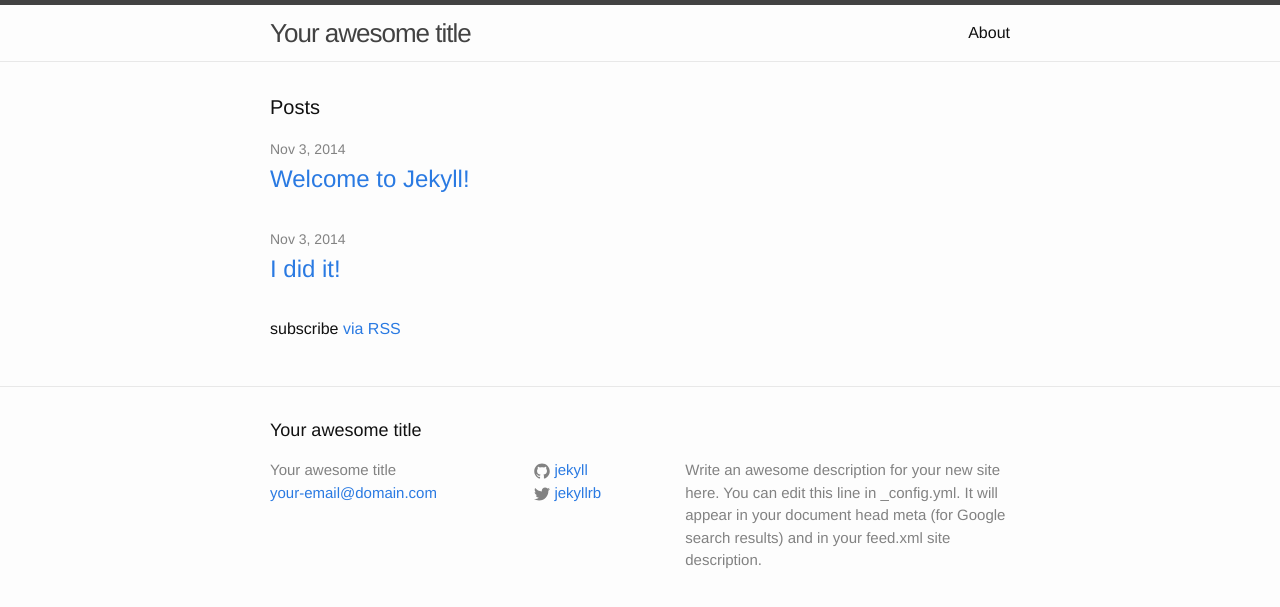
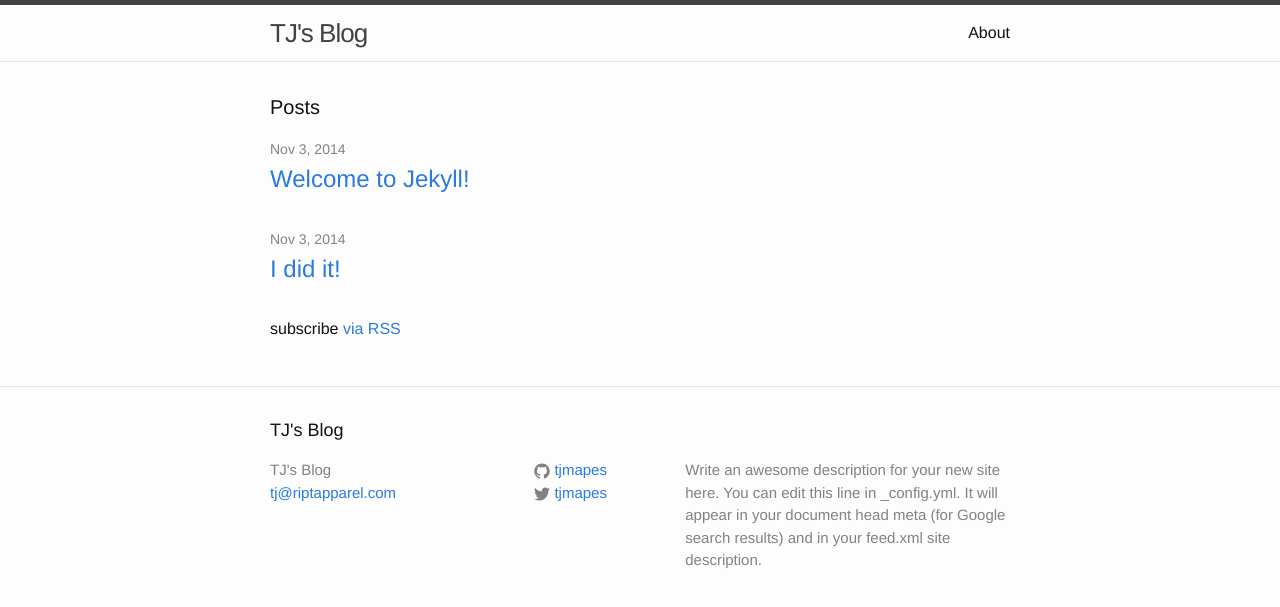
Before and after one commit to tjmapes/tjmapes.github.io, a Jekyll site: the page built from blog/index.html, in a window 1280 px wide. Shown: the top 607 px of the page. Built offline with Jekyll 4.4.1, drawn with Linux system fonts in a browser that asks for light colours.

Commit message:
edits config file, reverts main.scss

```diff
--- a/blog/_config.yml
+++ b/blog/_config.yml
@@ -1,14 +1,14 @@
 # Site settings
-title: Your awesome title
-email: your-email@domain.com
+title: TJ's Blog
+email: tj@riptapparel.com
 description: > # this means to ignore newlines until "baseurl:"
   Write an awesome description for your new site here. You can edit this
   line in _config.yml. It will appear in your document head meta (for
   Google search results) and in your feed.xml site description.
-baseurl: "" # the subpath of your site, e.g. /blog/
+baseurl: "/blog/" # the subpath of your site, e.g. /blog/
 url: "http://yourdomain.com" # the base hostname & protocol for your site
-twitter_username: jekyllrb
-github_username:  jekyll
+twitter_username: tjmapes
+github_username:  tjmapes
 
 # Build settings
 markdown: kramdown
--- a/blog/css/main.scss
+++ b/blog/css/main.scss
@@ -41,7 +41,7 @@
 
 
 
-// Import partials from 'sass_dir'`' (defaults to '_sass')
+// Import partials from `sass_dir` (defaults to `_sass`)
 @import
         "base",
         "layout",
```
